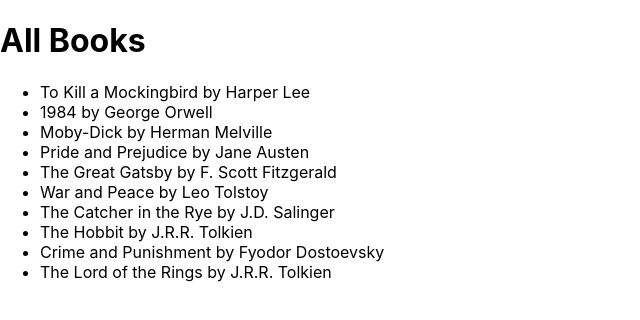
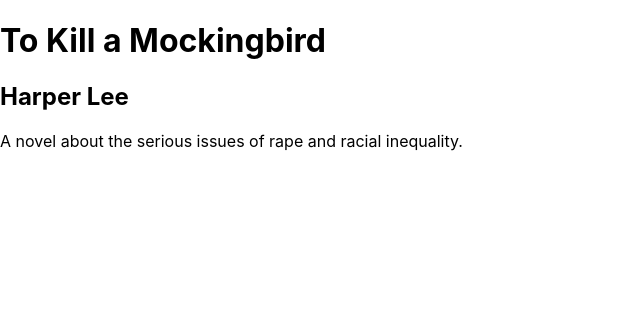
Before and after one commit to vprijdi/routing-in-react, a React (Create React App) app: page /books/1 in a window 1280 px wide. Shown: the top 320 px of the page, without its empty margins (0-640 px from the left). Built offline with nearby package versions, Linux system fonts and the light colour scheme.

Commit message:
feat: add dynamic routing for each book

```diff
--- a/src/App.js
+++ b/src/App.js
@@ -2,11 +2,28 @@
 import "./App.css";
 import { BooksProvider } from "./BooksContext";
 import Books from "./components/Books";
+import {
+  BrowserRouter as Router,
+  Routes,
+  Route,
+  Navigate,
+} from "react-router-dom";
+import BookDetails from "./components/BookDetails";
 
 function App() {
   return (
     <BooksProvider>
-      <Books></Books>
+      <Router>
+        <Routes>
+          <Route path="/" element={<Books></Books>}></Route>
+          <Route path="/books" element={<Navigate to="/"></Navigate>}></Route>
+
+          <Route
+            path="/books/:bookId"
+            element={<BookDetails></BookDetails>}
+          ></Route>
+        </Routes>
+      </Router>
     </BooksProvider>
   );
 }
--- /dev/null
+++ b/src/components/BookDetails.js
@@ -0,0 +1,24 @@
+import React, { useContext } from "react";
+import { BooksContext } from "../BooksContext";
+import { useParams } from "react-router-dom";
+
+export default function BookDetails() {
+  const { bookId } = useParams();
+  const books = useContext(BooksContext);
+  const book = books.find((book) => book.id === parseInt(bookId));
+
+  if (books.length === 0) {
+    return <div>Loading</div>;
+  }
+
+  if (!book) {
+    return <div>Book not found</div>;
+  }
+  return (
+    <div>
+      <h1>{book.title}</h1>
+      <h2>{book.author}</h2>
+      <p>{book.description}</p>
+    </div>
+  );
+}
```
